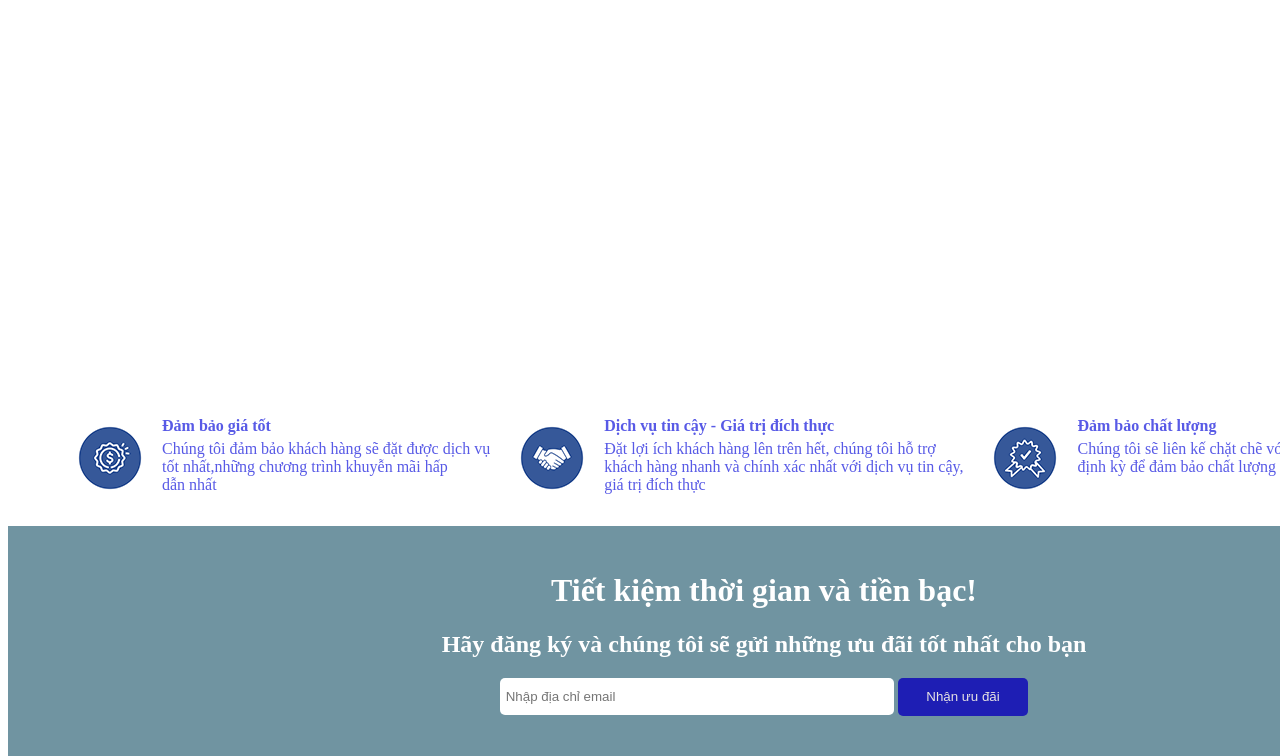
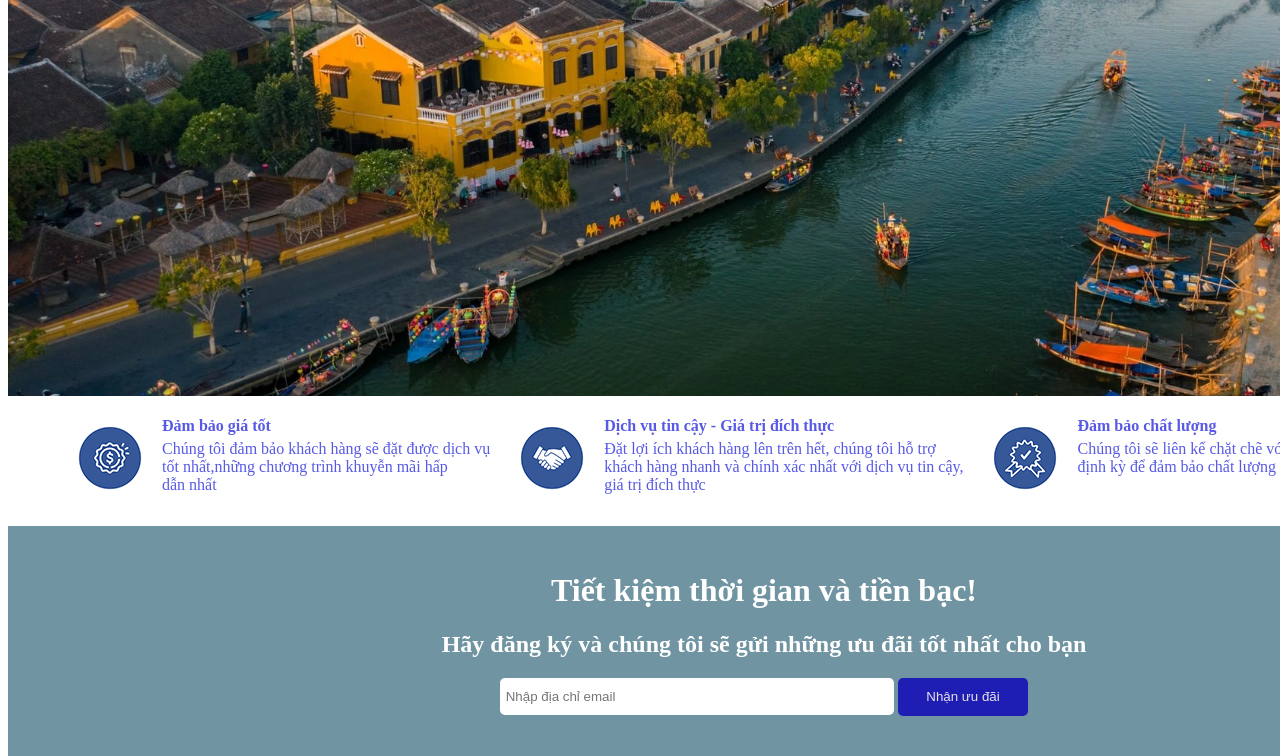
Before and after one commit to DanhVippro/Web-Tour-Du-lich, a plain HTML site: page FrontEnd/html/index.html in a window 1280 px wide. Shown: the part 292-1048 px from the top of the page. Drawn offline with Linux system fonts and the light colour scheme.

Commit message:
Update Styles.css

```diff
--- a/FrontEnd/css/Styles.css
+++ b/FrontEnd/css/Styles.css
@@ -63,7 +63,7 @@
 
 .header2 {
     height: 600px;
-    background-image: url(../images/hoi-an.pg.webp);
+    background-image: url(../../data/img/hoi-an.pg.webp);
     background-position-x: center;
     background-position-y: center;
     background-size: 1520px;
```
